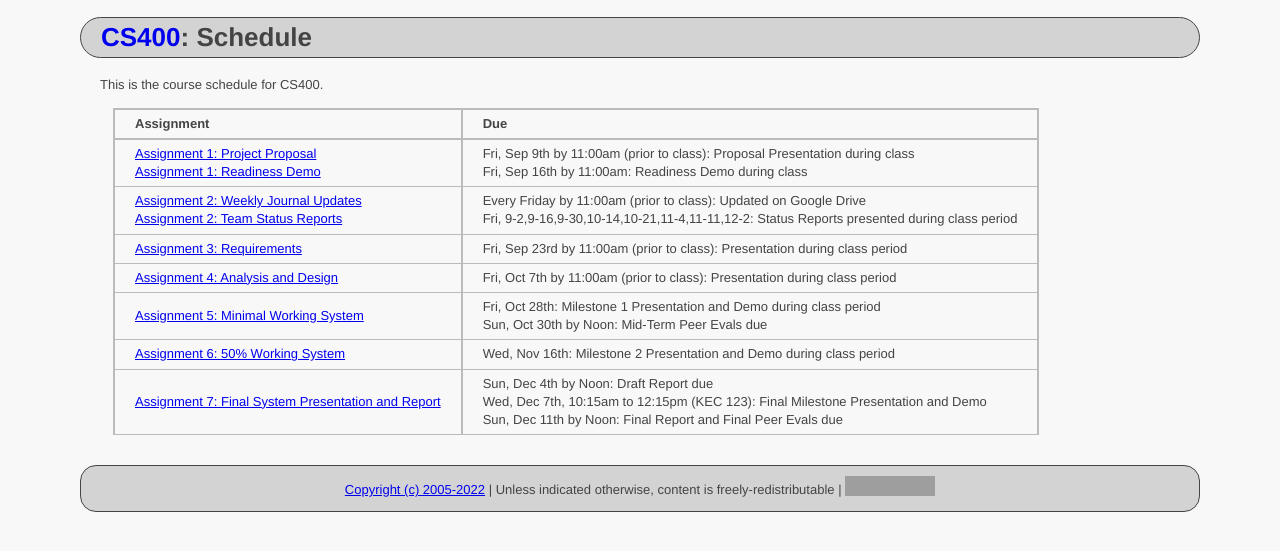
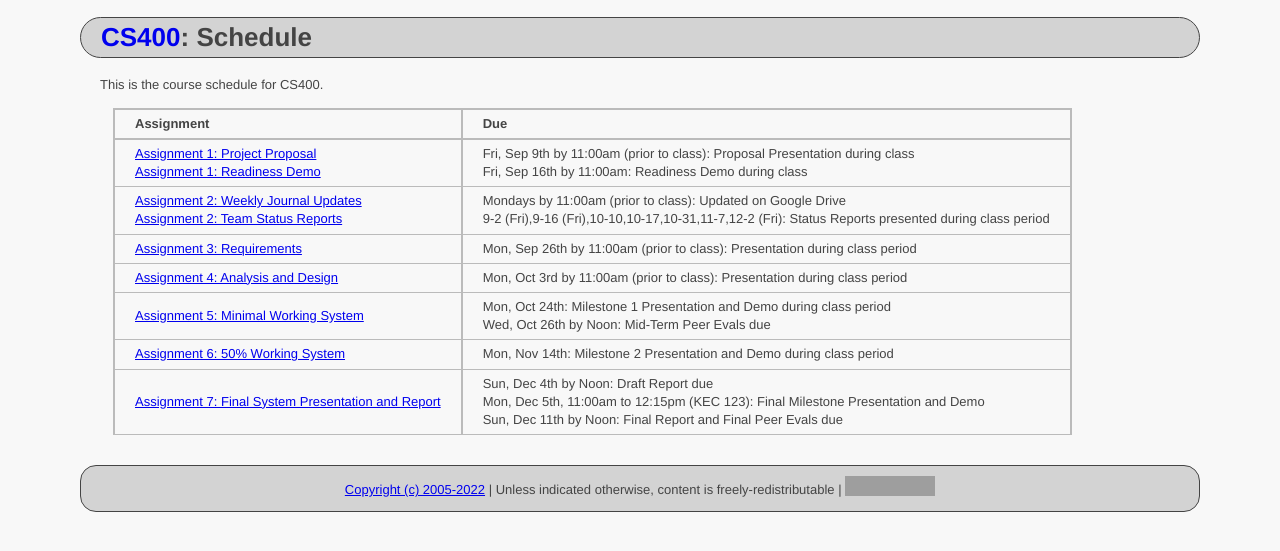
Before and after one commit to ycpcs/cs400-fall2022, a Jekyll site: the page built from schedule.md, in a window 1280 px wide. Shown: the top 551 px of the page. Built offline with Jekyll 4.4.1, drawn with Linux system fonts in a browser that asks for light colours; grey boxes are pictures that could not be loaded.

Commit message:
updated schedule for YCPHacks

```diff
--- a/schedule.md
+++ b/schedule.md
@@ -9,9 +9,9 @@ This is the course schedule for CS400.
 **Assignment** | **Due**
 :--------------|:---------
 [Assignment 1: Project Proposal](assign/assign01.html)<br>[Assignment 1: Readiness Demo](assign/assign01.html)  | Fri, Sep 9th by 11:00am (prior to class): Proposal Presentation during class<br> Fri, Sep 16th by 11:00am: Readiness Demo during class
-[Assignment 2: Weekly Journal Updates](assign/assign02.html)<br>[Assignment 2: Team Status Reports](assign/assign02.html) | Every Friday by 11:00am (prior to class): Updated on Google Drive<br> Fri, 9-2,9-16,9-30,10-14,10-21,11-4,11-11,12-2: Status Reports presented during class period
-[Assignment 3: Requirements](assign/assign03.html)                         | Fri, Sep 23rd by 11:00am (prior to class): Presentation during class period
-[Assignment 4: Analysis and Design](assign/assign04.html)                  | Fri, Oct 7th by 11:00am (prior to class): Presentation during class period
-[Assignment 5: Minimal Working System](assign/assign05.html)               | Fri, Oct 28th: Milestone 1 Presentation and Demo during class period<br>Sun, Oct 30th by Noon: Mid-Term Peer Evals due
-[Assignment 6: 50% Working System](assign/assign06.html)                   | Wed, Nov 16th: Milestone 2 Presentation and Demo during class period
-[Assignment 7: Final System Presentation and Report](assign/assign07.html) | Sun, Dec 4th by Noon: Draft Report due<br>Wed, Dec 7th, 10:15am to 12:15pm (KEC 123): Final Milestone Presentation and Demo<br>Sun, Dec 11th by Noon: Final Report and Final Peer Evals due
+[Assignment 2: Weekly Journal Updates](assign/assign02.html)<br>[Assignment 2: Team Status Reports](assign/assign02.html) | Mondays by 11:00am (prior to class): Updated on Google Drive<br> 9-2 (Fri),9-16 (Fri),10-10,10-17,10-31,11-7,12-2 (Fri): Status Reports presented during class period
+[Assignment 3: Requirements](assign/assign03.html)                         | Mon, Sep 26th by 11:00am (prior to class): Presentation during class period
+[Assignment 4: Analysis and Design](assign/assign04.html)                  | Mon, Oct 3rd by 11:00am (prior to class): Presentation during class period
+[Assignment 5: Minimal Working System](assign/assign05.html)               | Mon, Oct 24th: Milestone 1 Presentation and Demo during class period<br>Wed, Oct 26th by Noon: Mid-Term Peer Evals due
+[Assignment 6: 50% Working System](assign/assign06.html)                   | Mon, Nov 14th: Milestone 2 Presentation and Demo during class period
+[Assignment 7: Final System Presentation and Report](assign/assign07.html) | Sun, Dec 4th by Noon: Draft Report due<br>Mon, Dec 5th, 11:00am to 12:15pm (KEC 123): Final Milestone Presentation and Demo<br>Sun, Dec 11th by Noon: Final Report and Final Peer Evals due
```
Also changed, not shown: index.md (+3 -3 lines).
